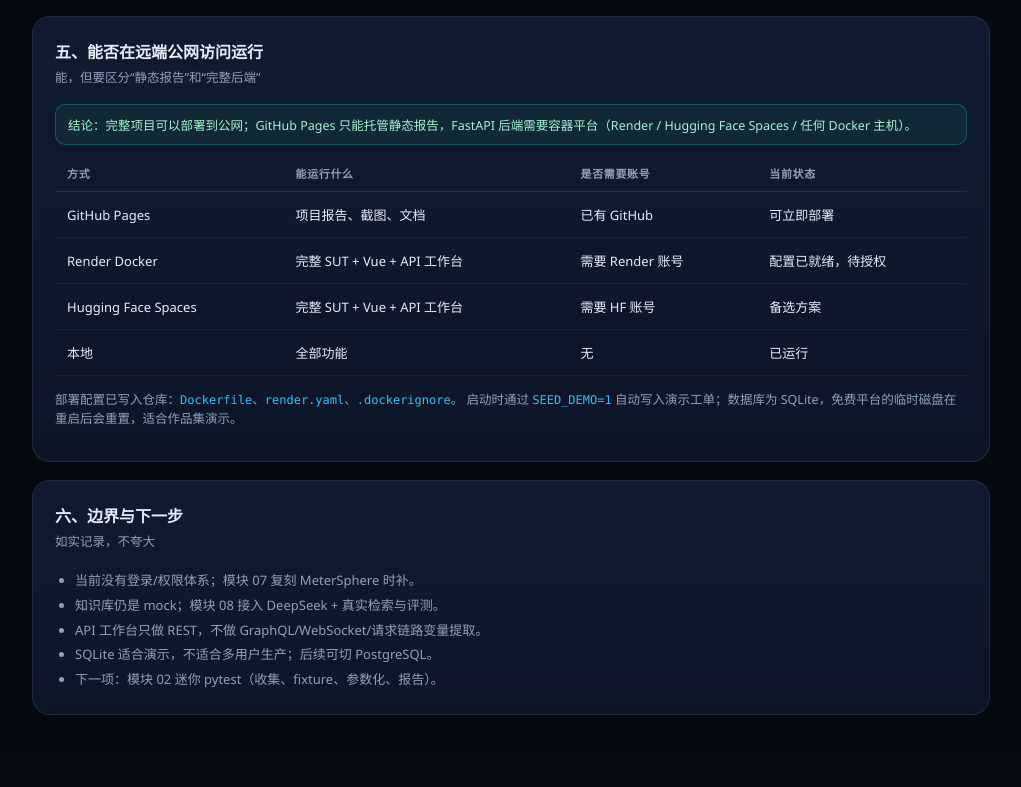
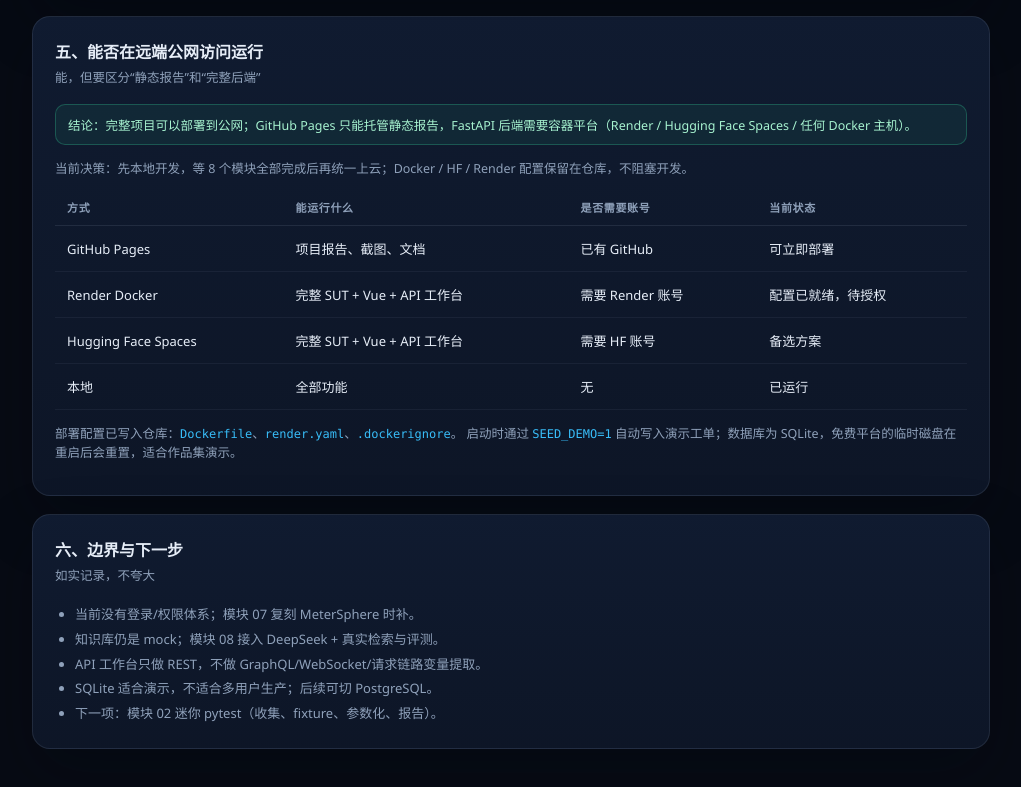
Before and after one commit to shenle2019/ai-qa-lab, a Vue app in the folder apps/sut/frontend/: page /#/report in a window 1280 px wide. Shown: the part 2744-3531 px from the top of the page, without its empty margins (254-1275 px from the left). Before the commit the page ends 3503 px from the top, so only its background shows below. Built offline with nearby package versions, Linux system fonts and the light colour scheme; no server answers.

Commit message:
docs: defer remote deployment and keep local-first workflow

```diff
--- a/apps/sut/frontend/src/views/Report.vue
+++ b/apps/sut/frontend/src/views/Report.vue
@@ -200,6 +200,7 @@ docker run -p 8000:8000 ai-qa-lab
       <div class="alert" style="border: 1px solid rgba(52, 211, 153, 0.28); color: #a7f3d0; background: rgba(52, 211, 153, 0.08)">
         结论：完整项目可以部署到公网；GitHub Pages 只能托管静态报告，FastAPI 后端需要容器平台（Render / Hugging Face Spaces / 任何 Docker 主机）。
       </div>
+      <p class="muted">当前决策：先本地开发，等 8 个模块全部完成后再统一上云；Docker / HF / Render 配置保留在仓库，不阻塞开发。</p>
       <div class="table-wrap">
         <table>
           <thead><tr><th>方式</th><th>能运行什么</th><th>是否需要账号</th><th>当前状态</th></tr></thead>
```
Also changed, not shown: 4 other files (tests, documents, lock files or other folders).
